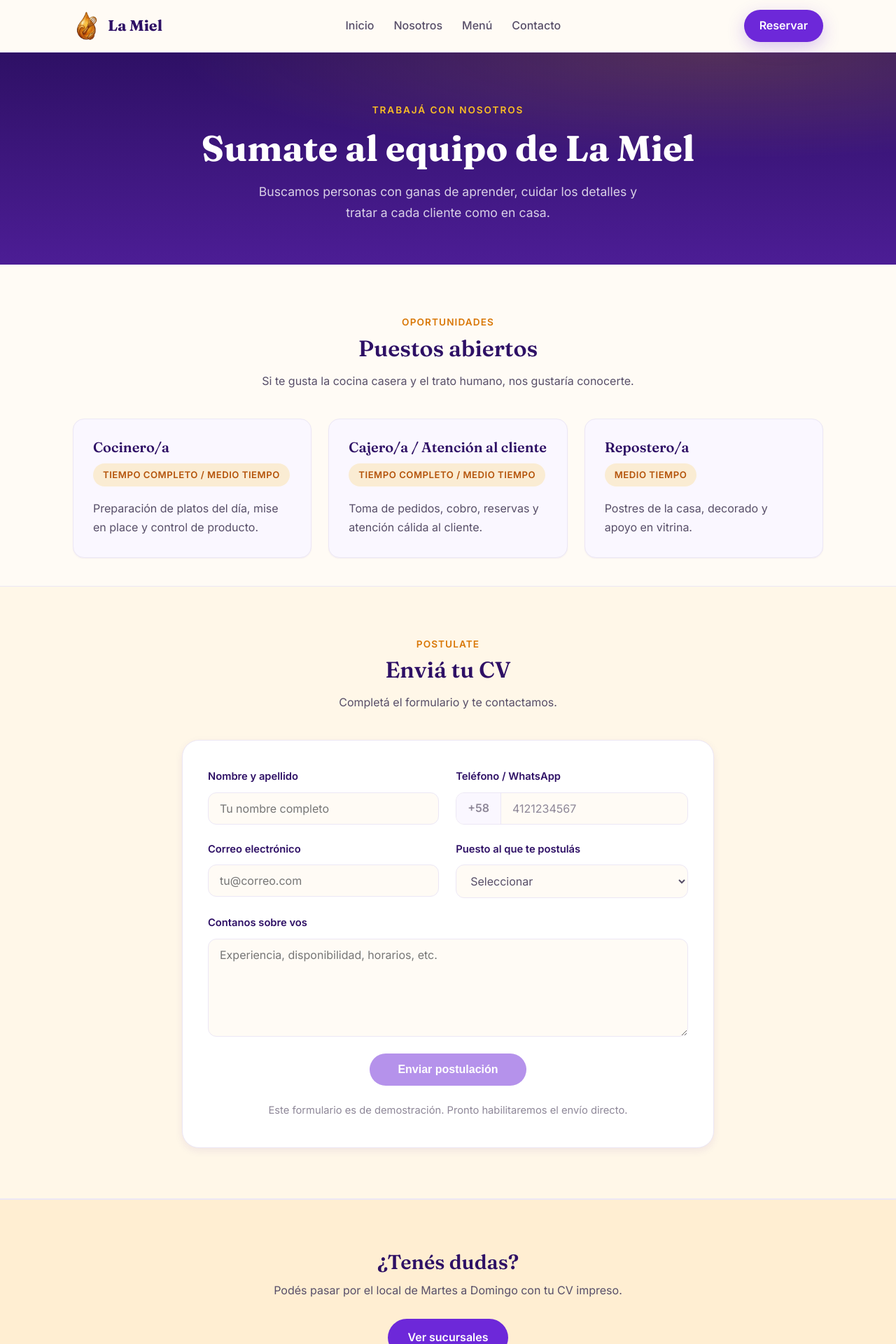
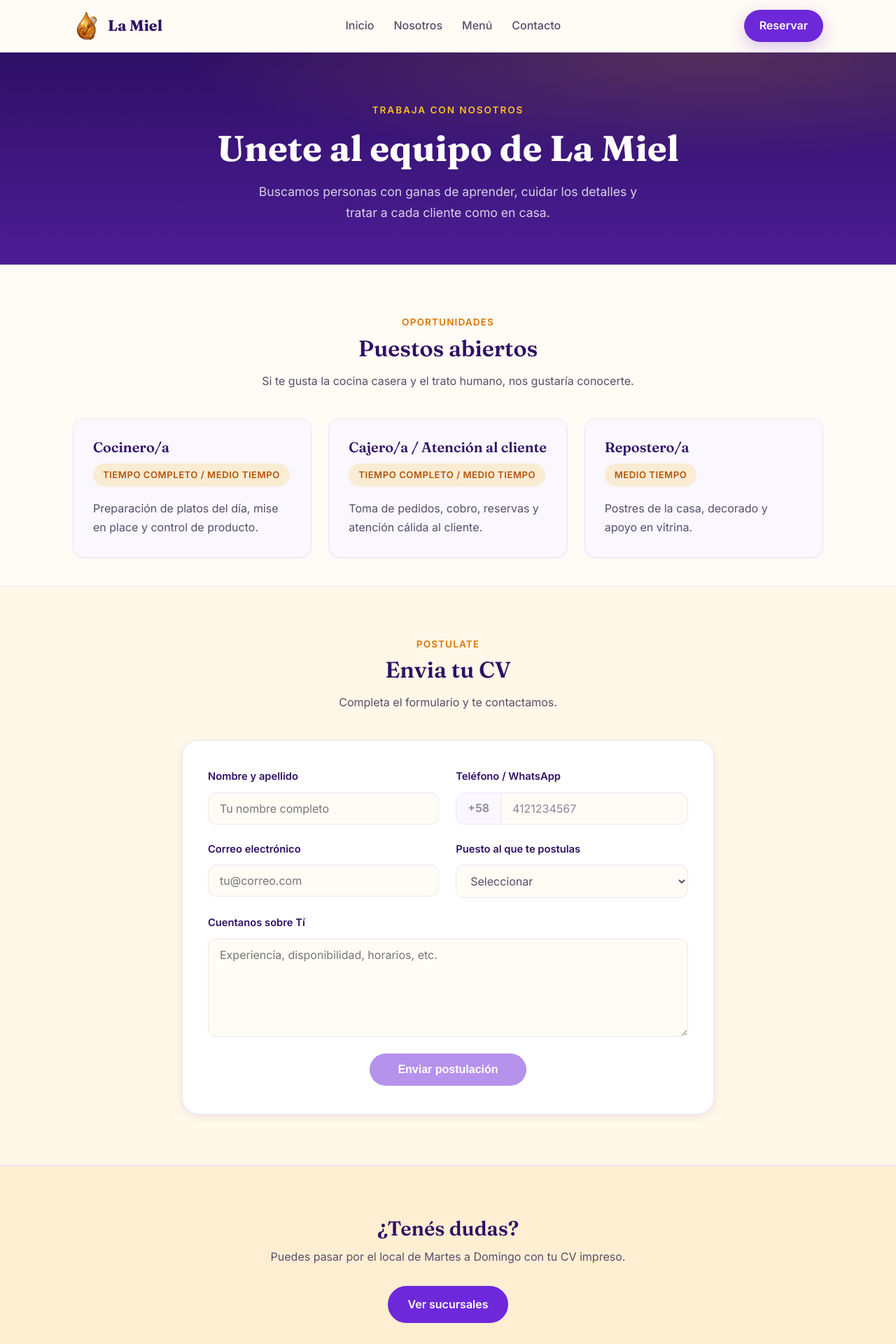
Before and after one commit to Alejandro-Mirena/La-Miel, a React (Vite) app in the folder frontend/: page /trabaja-con-nosotros in a window 1280 px wide. Shown: the top 1920 px of the page at 70% size. Built offline with nearby package versions, Linux system fonts and the light colour scheme.

Commit message:
fix: quitar voseo en trabaja con nosotros

```diff
--- a/frontend/src/pages/TrabajaConNosotros/TrabajaConNosotros.jsx
+++ b/frontend/src/pages/TrabajaConNosotros/TrabajaConNosotros.jsx
@@ -23,8 +23,8 @@ function TrabajaConNosotros() {
   return (
     <div className={styles.page}>
       <section className={styles.hero}>
-        <p className={styles.eyebrow}>Trabajá con nosotros</p>
-        <h1 className={styles.title}>Sumate al equipo de La Miel</h1>
+        <p className={styles.eyebrow}>Trabaja con nosotros</p>
+        <h1 className={styles.title}>Unete al equipo de La Miel</h1>
         <p className={styles.lead}>
           Buscamos personas con ganas de aprender, cuidar los detalles y tratar
           a cada cliente como en casa.
@@ -56,9 +56,9 @@ function TrabajaConNosotros() {
         <div className={styles.formWrap}>
           <div className={styles.formHead}>
             <p className={styles.sectionEyebrow}>Postulate</p>
-            <h2 className={styles.sectionTitle}>Enviá tu CV</h2>
+            <h2 className={styles.sectionTitle}>Envia tu CV</h2>
             <p className={styles.sectionLead}>
-              Completá el formulario y te contactamos.
+              Completa el formulario y te contactamos.
             </p>
           </div>
           <form className={styles.form}>
@@ -89,7 +89,7 @@ function TrabajaConNosotros() {
                     inputMode="numeric"
                     pattern="[0-9]{11}"
                     maxLength={11}
-                    title="Ingresá 11 números sin el +58 (ej. 4121234567)"
+                    title="Ingresa 11 números sin el +58 (ej. 4121234567)"
                   />
                 </div>
               </label>
@@ -103,11 +103,11 @@ function TrabajaConNosotros() {
                   required
                   maxLength={80}
                   pattern="[a-zA-Z0-9._%+-]+@[a-zA-Z0-9.-]+\.[a-zA-Z]{2,}"
-                  title="Ingresá un correo válido (ej. nombre@dominio.com)"
+                  title="Ingresa un correo válido (ej. nombre@dominio.com)"
                 />
               </label>
               <label className={styles.field}>
-                <span className={styles.label}>Puesto al que te postulás</span>
+                <span className={styles.label}>Puesto al que te postulas</span>
                 <select className={styles.select} name="puesto" required>
                   <option value="">Seleccionar</option>
                   <option value="cocinero">Cocinero/a</option>
@@ -118,7 +118,7 @@ function TrabajaConNosotros() {
               </label>
             </div>
             <label className={styles.field}>
-              <span className={styles.label}>Contanos sobre vos</span>
+              <span className={styles.label}>Cuentanos sobre Tí</span>
               <textarea
                 className={styles.textarea}
                 rows="5"
@@ -130,9 +130,7 @@ function TrabajaConNosotros() {
             <button className={styles.submit} type="submit">
               Enviar postulación
             </button>
-            <p className={styles.note}>
-              Este formulario es de demostración. Pronto habilitaremos el envío directo.
-            </p>
+
           </form>
         </div>
       </section>
@@ -140,7 +138,7 @@ function TrabajaConNosotros() {
       <section className={styles.cta}>
         <h2 className={styles.ctaTitle}>¿Tenés dudas?</h2>
         <p className={styles.ctaText}>
-          Podés pasar por el local de Martes a Domingo con tu CV impreso.
+          Puedes pasar por el local de Martes a Domingo con tu CV impreso.
         </p>
         <Link className={styles.ctaBtn} to="/#contacto">
           Ver sucursales
```
